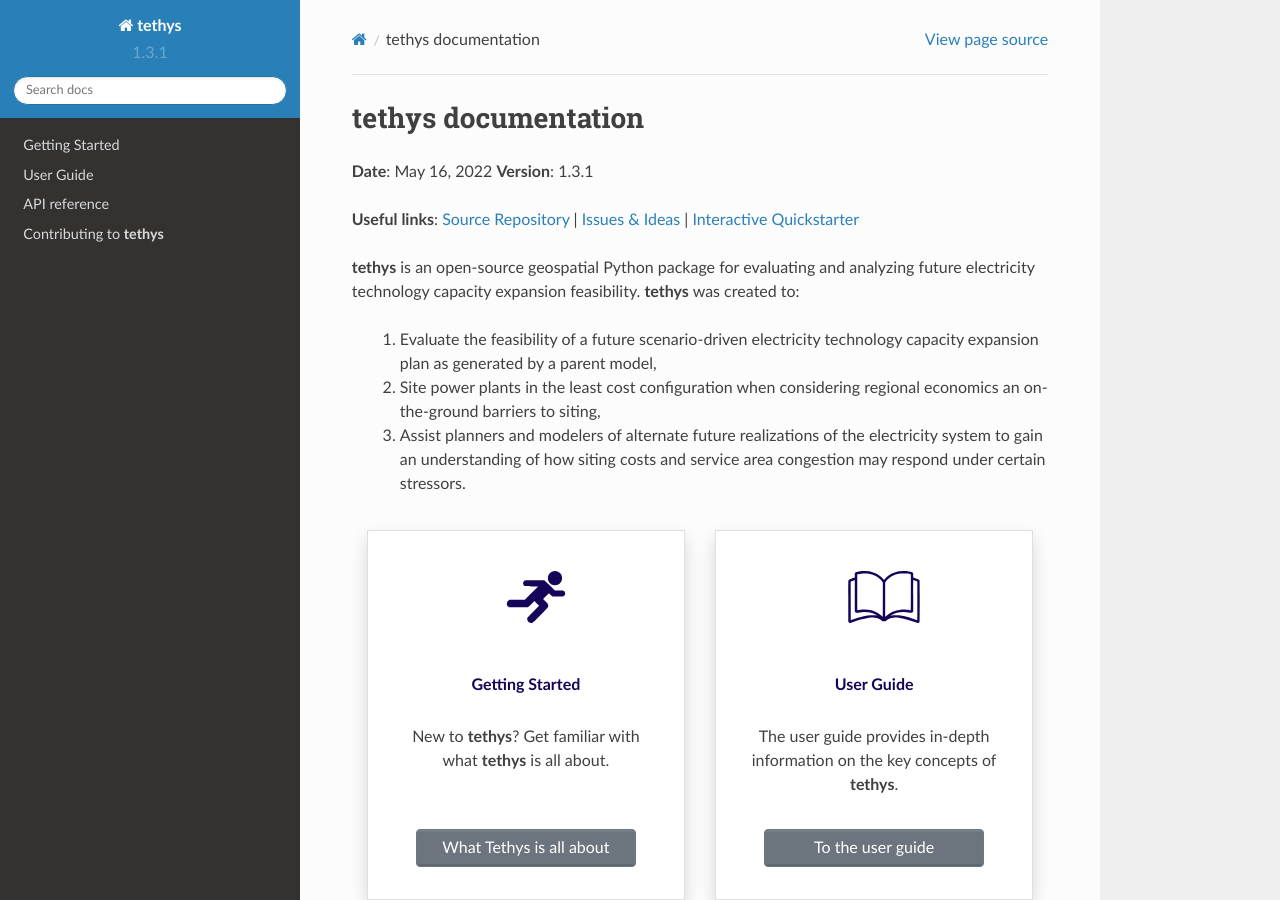
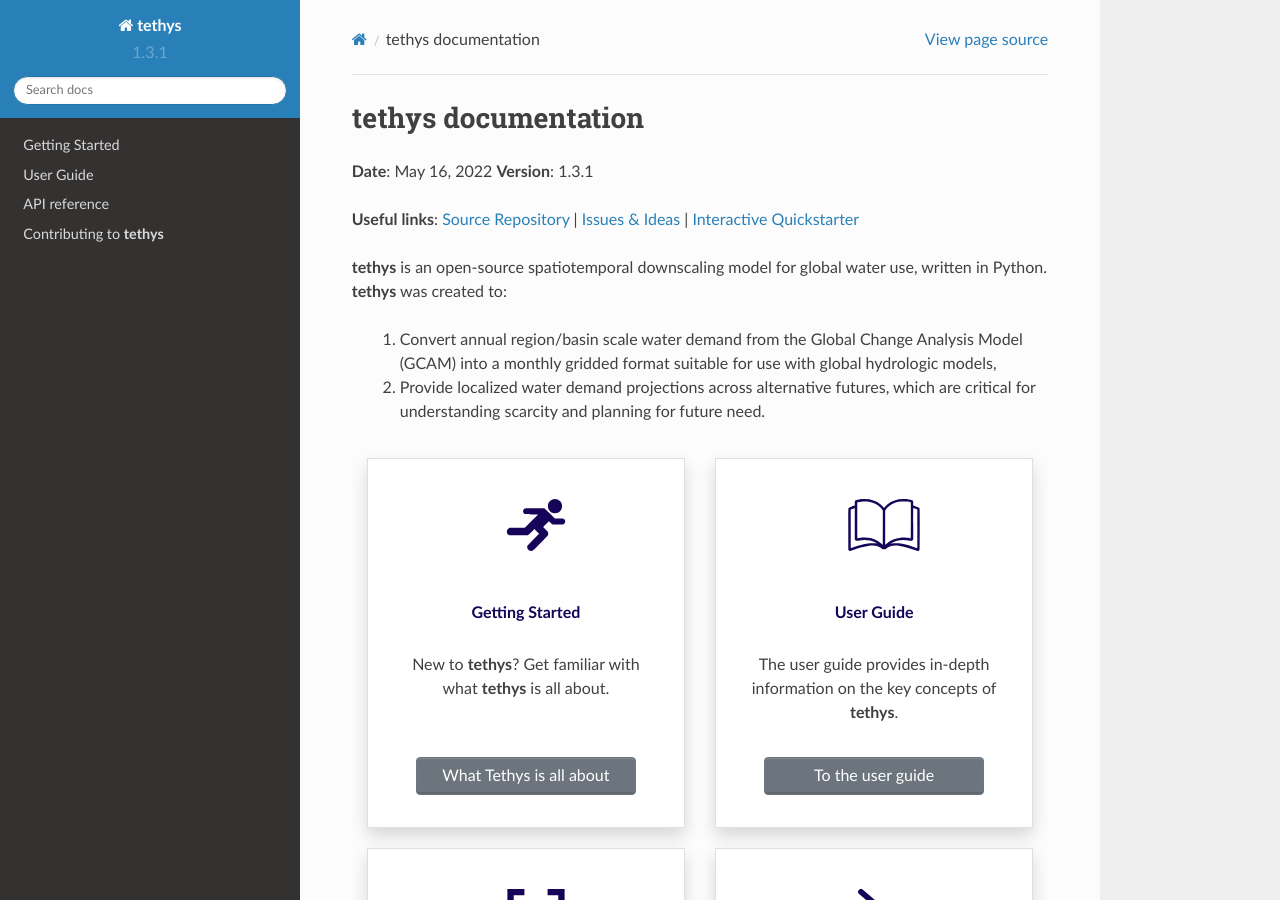
Before and after one commit to JGCRI/tethys, a Sphinx documentation site: the page built from docs/source/index.rst, in a window 1280 px wide and 900 px high. Built offline with Sphinx 7.4.7 and the Read the Docs theme 2.0.0, drawn with Linux system fonts in a browser that asks for light colours; formulas are drawn with MathJax 3; pages that are not in the unit, such as notebooks, are missing from menus.

Commit message:
updating docs index

```diff
--- a/docs/source/index.rst
+++ b/docs/source/index.rst
@@ -10,13 +10,11 @@ tethys documentation
 `Issues & Ideas <https://github.com/JGCRI/tethys/issues>`_ |
 `Interactive Quickstarter <https://github.com/JGCRI/tethys/blob/main/notebooks/quickstarter.ipynb>`_
 
-**tethys** is an open-source geospatial Python package for evaluating and analyzing future electricity technology capacity expansion feasibility.  **tethys** was created to:
+**tethys** is an open-source spatiotemporal downscaling model for global water use, written in Python. **tethys** was created to:
 
- 1) Evaluate the feasibility of a future scenario-driven electricity technology capacity expansion plan as generated by a parent model,
+ 1) Convert annual region/basin scale water demand from the Global Change Analysis Model (GCAM) into a monthly gridded format suitable for use with global hydrologic models,
 
- 2) Site power plants in the least cost configuration when considering regional economics an on-the-ground barriers to siting,
-
- 3) Assist planners and modelers of alternate future realizations of the electricity system to gain an understanding of how siting costs and service area congestion may respond under certain stressors.
+ 2) Provide localized water demand projections across alternative futures, which are critical for understanding scarcity and planning for future need.
 
 
 .. panels::
```
